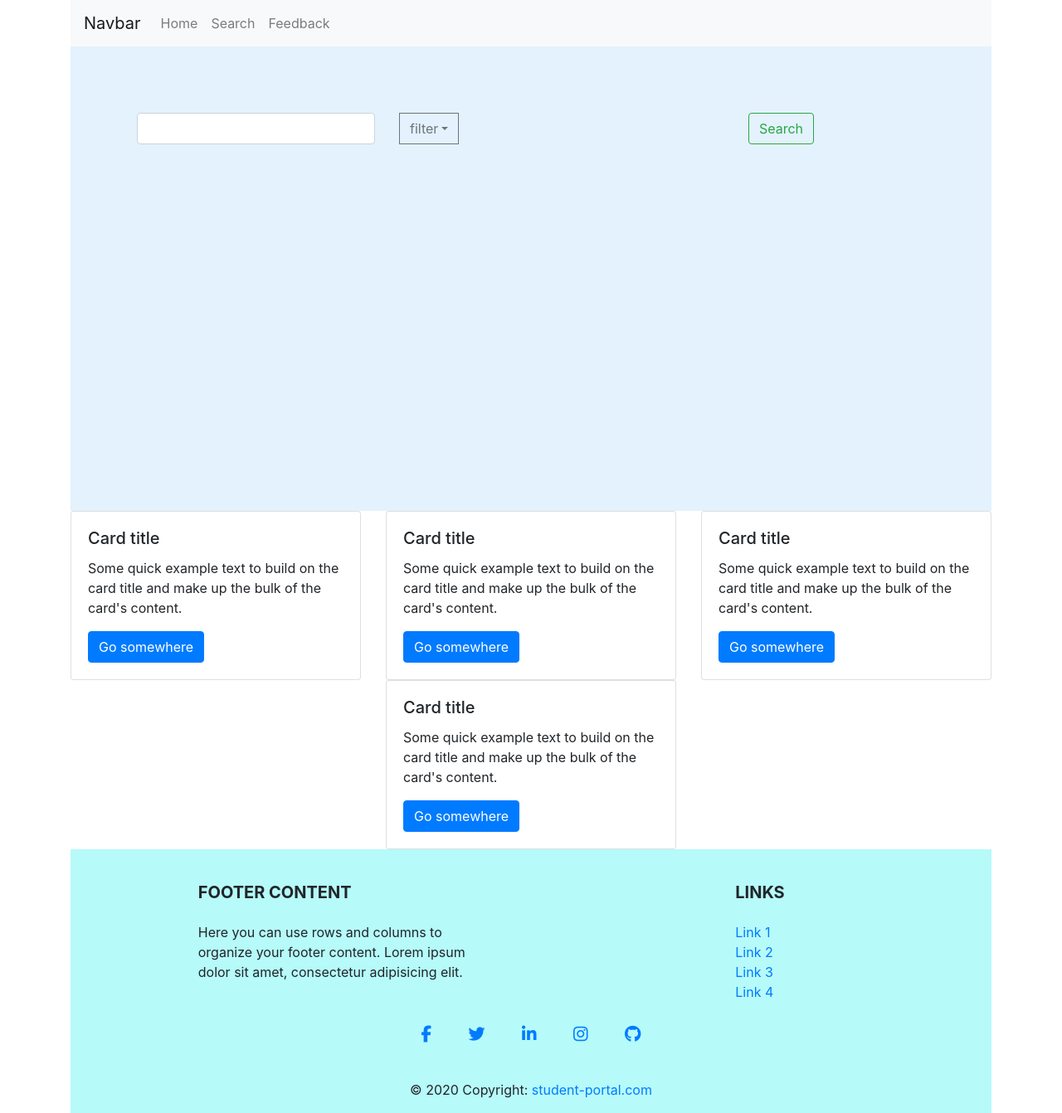
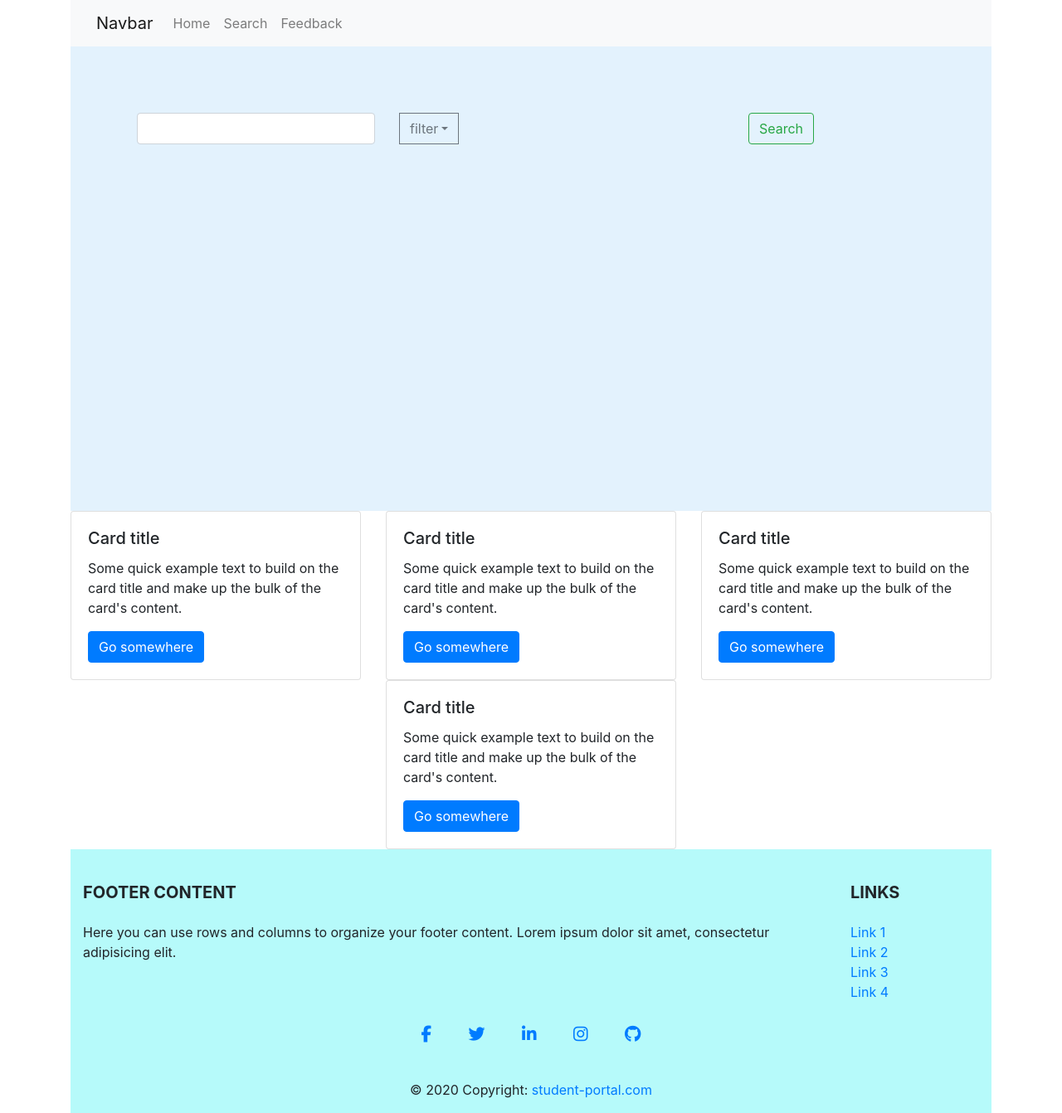
Before and after one commit to sagarsangwan/student-portal, a Flask app: page / in a window 1280 px wide. Shown: the whole page at 83% size. Run offline with Flask 2, Linux system fonts and the light colour scheme; some libraries are stand-ins or nearby versions.

Commit message:
style changes in navbar and footer

```diff
--- a/templates/components/footer.html
+++ b/templates/components/footer.html
@@ -5,8 +5,8 @@
 </style>
 <footer class="page-footer footer font-small stylish-color-dark pt-4">
     <div class="container text-center text-md-left">
-        <div class="row">
-            <div class="col-sm-6 col-md-4 mx-auto">
+        <div class="row justify-content-center">
+            <div class="col-sm-10 col-md-10 mx-auto">
                 <h5 class="font-weight-bold text-uppercase mt-3 mb-4">Footer Content</h5>
                 <p>Here you can use rows and columns to organize your footer content. Lorem ipsum dolor sit amet,
                     consectetur
--- a/templates/components/navbar.html
+++ b/templates/components/navbar.html
@@ -1,5 +1,6 @@
 <header>
     <nav class="navbar navbar-expand-lg navbar-light bg-light">
+        <div class="container">
             <a class="navbar-brand" href="#">Navbar</a>
             <button class="navbar-toggler" type="button" data-toggle="collapse" data-target="#navbarNavAltMarkup"
                 aria-controls="navbarNavAltMarkup" aria-expanded="false" aria-label="Toggle navigation">
@@ -12,6 +13,7 @@
                     <a class="nav-item nav-link" href="#">Feedback</a>
                 </div>
             </div>
+        </div>
     </nav>
 
 </header>
```
Lines whose indentation alone changed are shown as unchanged.
